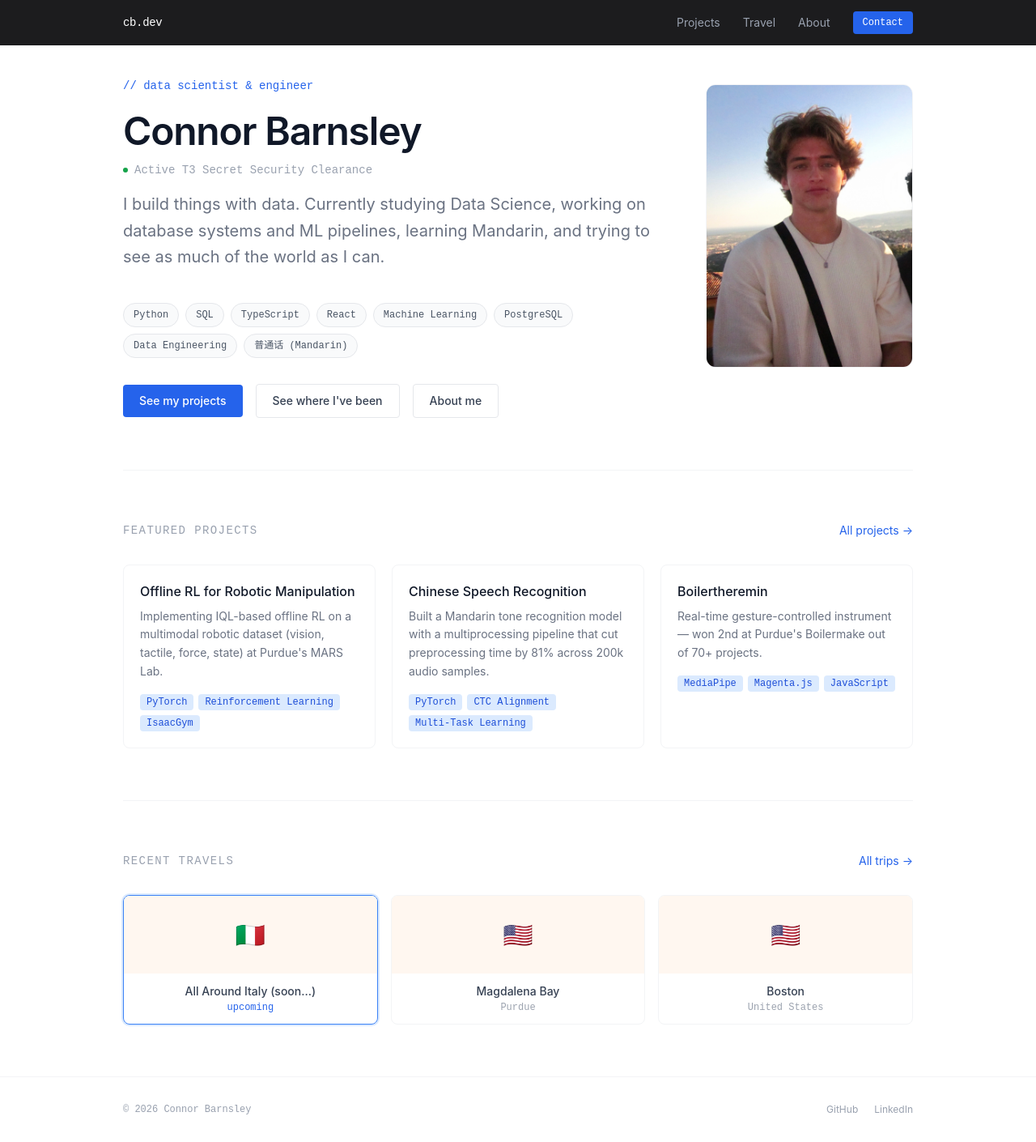
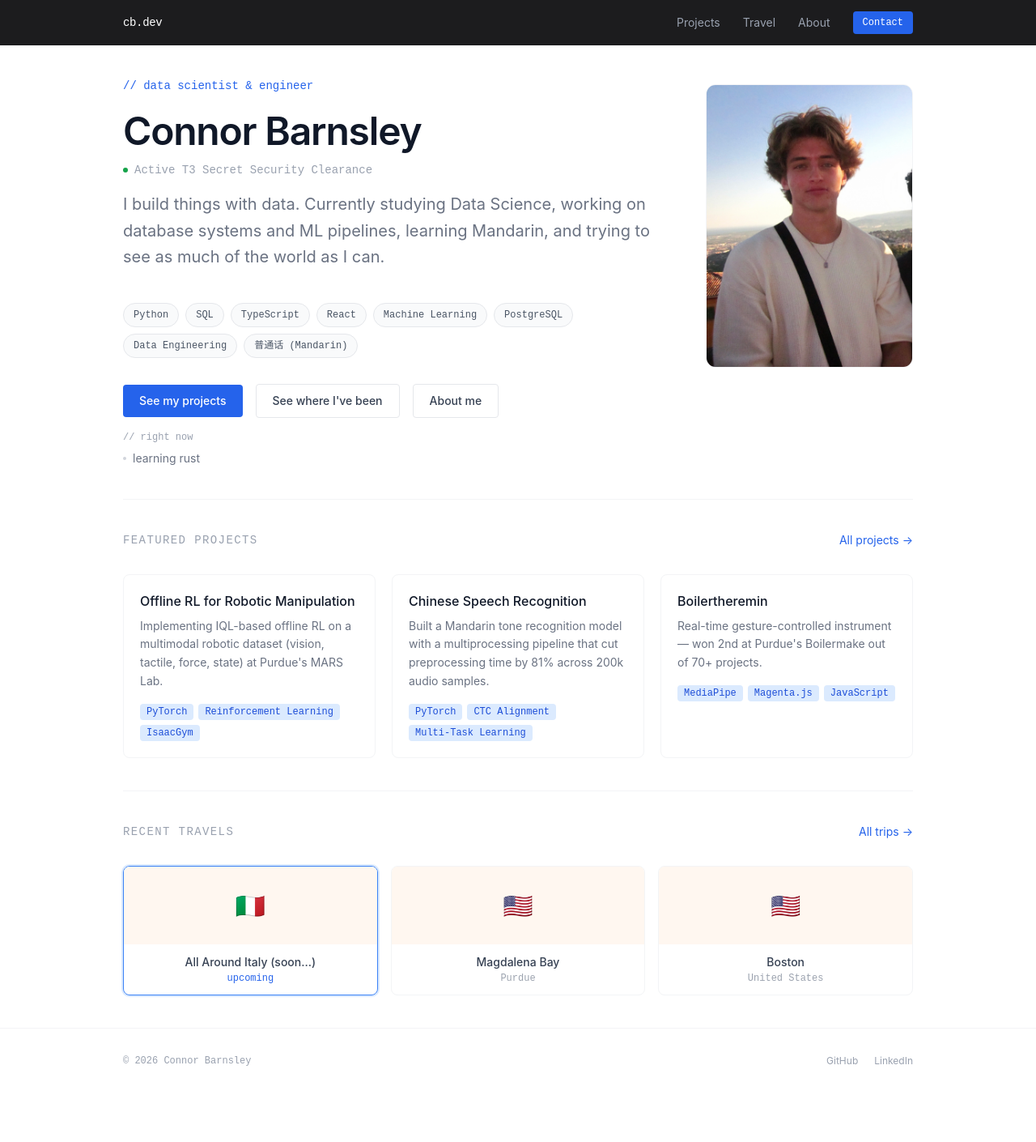
Before and after one commit to ConnorBar/website, a Next.js app: page / in a window 1280 px wide. Shown: the whole page at 81% size. After the commit the page ends 1350 px from the top, so only its background shows below. Built offline with nearby package versions, Linux system fonts and the light colour scheme.

Commit message:
bio & format

```diff
--- a/app/page.tsx
+++ b/app/page.tsx
@@ -23,7 +23,7 @@ export default function HomePage() {
   return (
     <div className="max-w-5xl mx-auto px-6">
       {/* Hero */}
-      <section className="pt-10 pb-16 border-b border-gray-100">
+      <section className="pt-10 pb-10 border-b border-gray-100">
         <div className="flex flex-col-reverse md:flex-row md:items-start gap-10 md:gap-16">
           {/* Text */}
           <div className="flex-1 min-w-0">
@@ -79,8 +79,18 @@ export default function HomePage() {
                 About me
               </Link>
             </div>
+            <p className="mono text-xs text-gray-400 mt-4 mb-2">// right now</p>
+            <ul className="space-y-1.5">
+              {[
+                "learning rust",
+              ].map((item) => (
+                  <li key={item} className="flex items-center gap-2 text-sm text-gray-500">
+                    <span className="w-1 h-1 rounded-full bg-gray-300 shrink-0" />
+                    {item}
+                  </li>
+                ))}
+            </ul>
           </div>
-
           {/* Photo */}
           <div className="shrink-0 md:pt-2">
             <Image
@@ -97,7 +107,7 @@ export default function HomePage() {
       </section>
 
       {/* Featured Projects */}
-      <section className="py-16 border-b border-gray-100">
+      <section className="py-10 border-b border-gray-100">
         <div className="flex items-center justify-between mb-8">
           <h2 className="text-sm font-medium text-gray-400 uppercase tracking-widest mono">
             Featured Projects
@@ -143,7 +153,7 @@ export default function HomePage() {
       </section>
 
       {/* Travel teaser — pulls live from MDX files */}
-      <section className="py-16">
+      <section className="py-10">
         <div className="flex items-center justify-between mb-8">
           <h2 className="text-sm font-medium text-gray-400 uppercase tracking-widest mono">
             Recent Travels
--- a/lib/projects.ts
+++ b/lib/projects.ts
@@ -26,6 +26,7 @@ export const projects: Project[] = [
     description:
       "Optimized audio preprocessing with a multiprocessing pipeline, achieving an 81% speedup across 200,000 audio samples and yielding 3 million training/testing/validation examples. Leveraged CTC Forced Alignment for automatic sentence segmentation and phoneme boundary detection. Developed a Multi-Task Learning model using a ResNet + LSTM integrating Phonotactic Constraint Learning and Counterfactual Data Augmentation.",
     tags: ["PyTorch", "PyTorch Lightning", "Librosa", "Pandas", "Python"],
+    github: "https://github.com/ConnorBar/audio",
     featured: true,
     short_desc:
       "Built a Mandarin tone recognition model with a multiprocessing pipeline that cut preprocessing time by 81% across 200k audio samples.",
```
